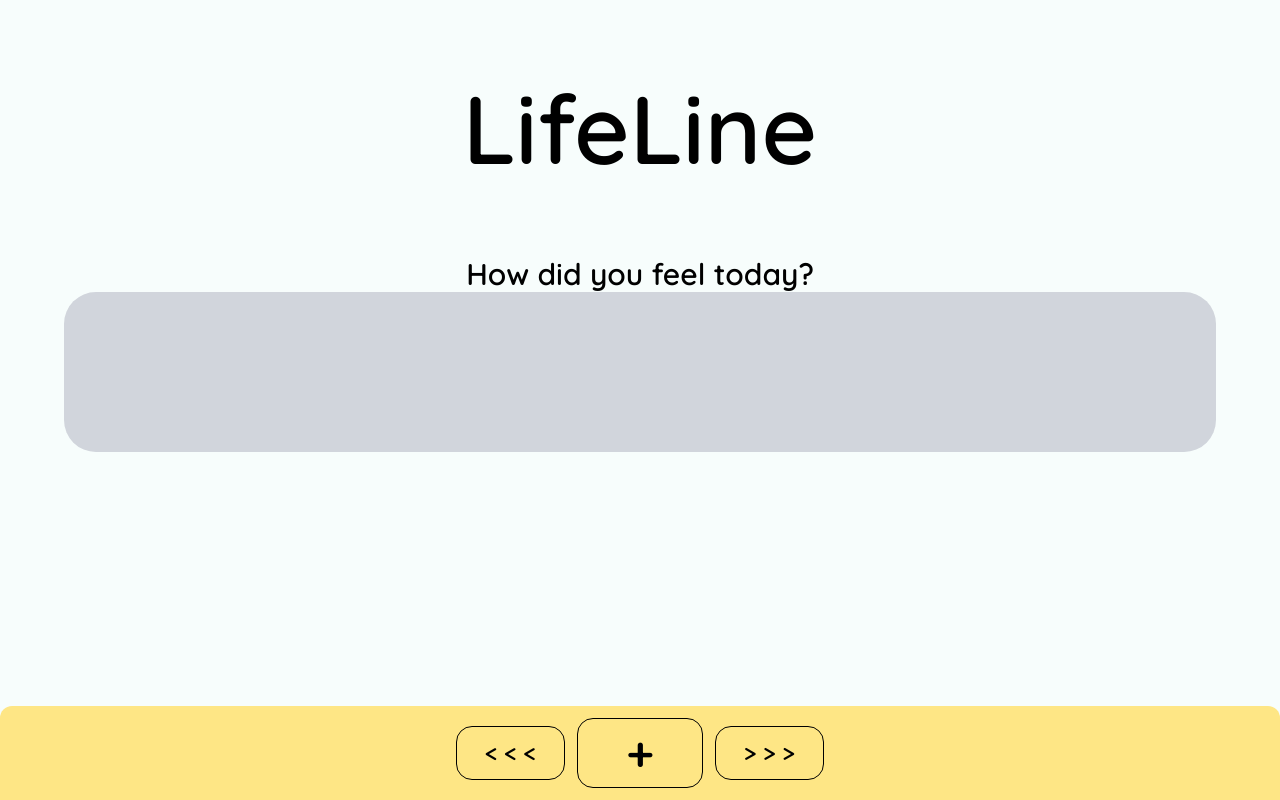
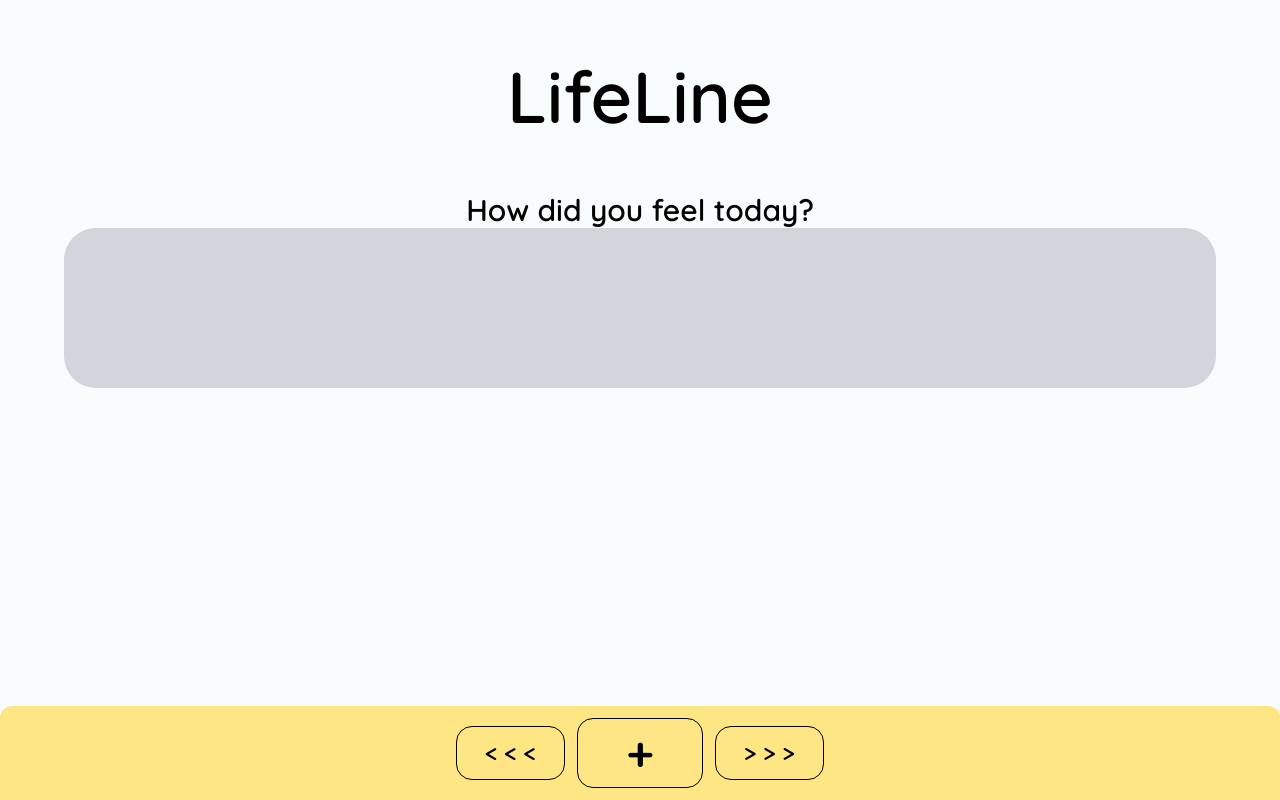
Before and after one commit to acolote1998/life-line-front-end, a React (Vite) app: page / in a window 1280 px wide. Built offline with nearby package versions, Linux system fonts and the light colour scheme.

Commit message:
resizing header

```diff
--- a/src/components/Header.tsx
+++ b/src/components/Header.tsx
@@ -1,7 +1,7 @@
 const Header = () => {
   return (
-    <div className="m-20">
-      <h1 className="text-center text-8xl">LifeLine</h1>
+    <div className="m-15">
+      <h1 className="text-center text-7xl">LifeLine</h1>
     </div>
   );
 };
```
